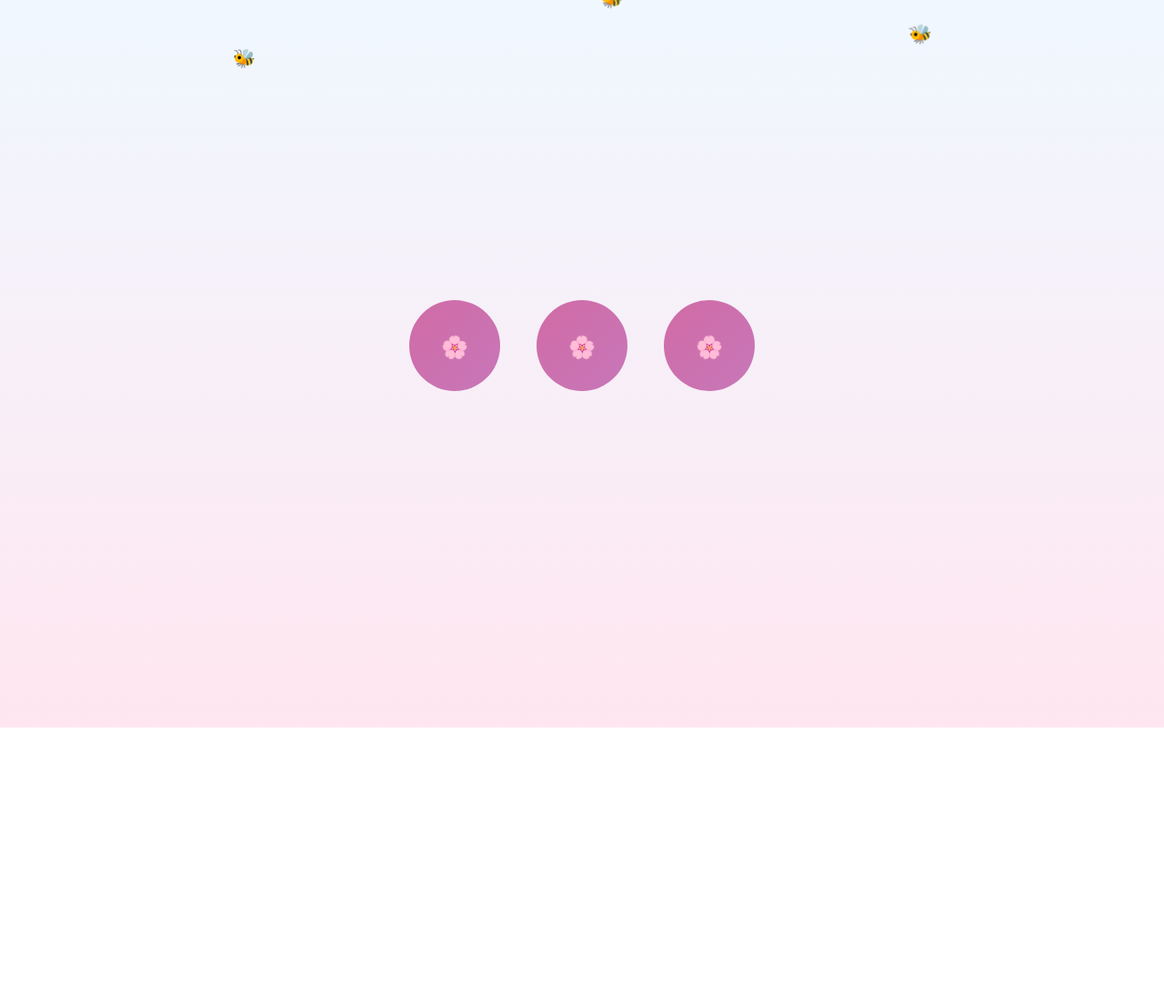
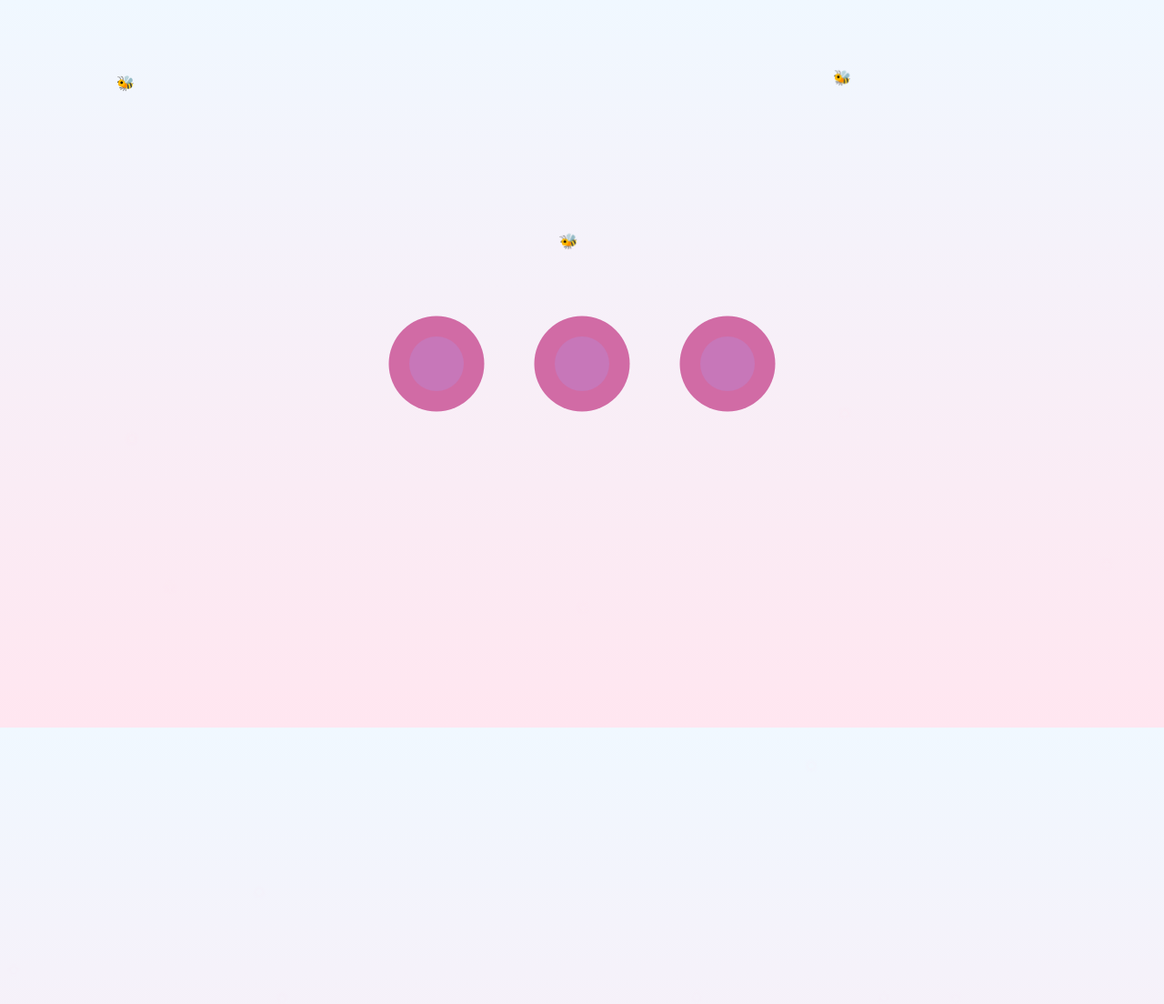
Before and after one commit to krischotoyt-cpu/krischotoyt-cpu.github.io, a plain HTML site: page index.html in a window 1280 px wide. Shown: the whole page at 91% size. Before the commit the page ends 800 px from the top, so only its background shows below. Drawn offline with Linux system fonts and the light colour scheme.

Commit message:
Update index.html

```diff
--- a/index.html
+++ b/index.html
@@ -3,7 +3,7 @@
 <head>
 <meta charset="UTF-8">
 <meta name="viewport" content="width=device-width, initial-scale=1.0">
-<title>Интерактивни орхидеи 🌸🐝</title>
+<title>Интерактивни арт орхидеи 🌸🐝</title>
 <style>
 body {
   margin:0;
@@ -22,11 +22,12 @@
   gap: 40px;
   flex-wrap:wrap;
   justify-content:center;
+  position: relative;
 }
 
 .orchid {
-  width: 100px;
-  height: 140px;
+  width: 120px;
+  height: 160px;
   position: relative;
   cursor: pointer;
   transition: transform 0.3s ease;
@@ -36,40 +37,26 @@
   transform: scale(1.05);
 }
 
+/* Закрито и отворено цвете */
 .closed, .open {
-  width: 100px;
-  height: 100px;
-  border-radius: 50%;
-  display:flex;
-  justify-content:center;
-  align-items:center;
-  color:#fff;
-  font-size:24px;
-  font-weight:bold;
-  text-align:center;
-  user-select:none;
-  position:absolute;
-  top:0;
-  left:0;
-  transition: all 0.8s ease;
+  width: 100%;
+  height: 100%;
+  position: absolute;
+  top:0; left:0;
+  transition: all 1s ease;
 }
 
-.closed {
-  background: linear-gradient(135deg, #d16ba5, #c777b9);
-}
+.closed { opacity:1; }
+.open { opacity:0; transform: scale(0.5); }
 
-.open {
-  background: linear-gradient(135deg, #f9a7c0, #f3c2d1);
-  opacity:0;
-  transform: scale(0.5);
-}
-
+/* Съобщение под цветето */
 .message {
   position:absolute;
-  bottom:-40px;
+  bottom:-30px;
+  width:100%;
+  text-align:center;
   font-size:14px;
   color:#d81b60;
-  text-align:center;
   opacity:0;
   transition: opacity 0.8s ease;
 }
@@ -77,7 +64,8 @@
 /* Пчелички */
 .bee {
   position:absolute;
-  font-size:20px;
+  width:24px;
+  height:24px;
   animation: fly linear infinite;
 }
 
@@ -89,13 +77,24 @@
   100% { transform: translate(0,0) rotate(0deg);}
 }
 
+/* Падащи частици */
+.particle {
+  position:absolute;
+  width:6px; height:6px;
+  background: #fff0;
+  border-radius:50%;
+  box-shadow: 0 0 6px #ffe6f0;
+  animation: fall linear infinite;
+}
+
+@keyframes fall {
+  to { transform: translateY(120vh); opacity:0; }
+}
+
 /* Responsive */
 @media (max-width:500px){
-  .orchids {
-    gap:20px;
-  }
-  .orchid { width:80px; height:110px;}
-  .closed, .open { width:80px; height:80px; font-size:20px;}
+  .orchid { width:80px; height:120px; }
+  .message { font-size:12px; }
 }
 </style>
 </head>
@@ -103,18 +102,52 @@
 
 <div class="orchids">
   <div class="orchid" data-clicks="0">
-    <div class="closed">🌸</div>
-    <div class="open">🌺</div>
+    <!-- SVG затворена орхидея -->
+    <div class="closed">
+      <svg viewBox="0 0 64 64" width="100%" height="100%">
+        <circle cx="32" cy="32" r="28" fill="#d16ba5"/>
+        <circle cx="32" cy="32" r="16" fill="#c777b9"/>
+      </svg>
+    </div>
+    <!-- SVG отворена орхидея -->
+    <div class="open">
+      <svg viewBox="0 0 64 64" width="100%" height="100%">
+        <circle cx="32" cy="32" r="28" fill="#f9a7c0"/>
+        <polygon points="32,10 42,32 32,54 22,32" fill="#f3c2d1"/>
+      </svg>
+    </div>
     <div class="message">Обичам те ❤️</div>
   </div>
+
   <div class="orchid" data-clicks="0">
-    <div class="closed">🌸</div>
-    <div class="open">🌺</div>
+    <div class="closed">
+      <svg viewBox="0 0 64 64" width="100%" height="100%">
+        <circle cx="32" cy="32" r="28" fill="#d16ba5"/>
+        <circle cx="32" cy="32" r="16" fill="#c777b9"/>
+      </svg>
+    </div>
+    <div class="open">
+      <svg viewBox="0 0 64 64" width="100%" height="100%">
+        <circle cx="32" cy="32" r="28" fill="#f9a7c0"/>
+        <polygon points="32,10 42,32 32,54 22,32" fill="#f3c2d1"/>
+      </svg>
+    </div>
     <div class="message">Ти си моето щастие 💖</div>
   </div>
+
   <div class="orchid" data-clicks="0">
-    <div class="closed">🌸</div>
-    <div class="open">🌺</div>
+    <div class="closed">
+      <svg viewBox="0 0 64 64" width="100%" height="100%">
+        <circle cx="32" cy="32" r="28" fill="#d16ba5"/>
+        <circle cx="32" cy="32" r="16" fill="#c777b9"/>
+      </svg>
+    </div>
+    <div class="open">
+      <svg viewBox="0 0 64 64" width="100%" height="100%">
+        <circle cx="32" cy="32" r="28" fill="#f9a7c0"/>
+        <polygon points="32,10 42,32 32,54 22,32" fill="#f3c2d1"/>
+      </svg>
+    </div>
     <div class="message">Завинаги с теб 💌</div>
   </div>
 </div>
@@ -129,27 +162,41 @@
     clicks++;
     orchid.dataset.clicks = clicks;
 
-    if(clicks>=2){ // след 2 клика се отваря
-      orchid.querySelector('.closed').style.opacity = 0;
+    if(clicks>=2){
+      orchid.querySelector('.closed').style.opacity=0;
       const openFlower = orchid.querySelector('.open');
-      openFlower.style.opacity = 1;
-      openFlower.style.transform = 'scale(1)';
-      orchid.querySelector('.message').style.opacity = 1;
+      openFlower.style.opacity=1;
+      openFlower.style.transform='scale(1)';
+      orchid.querySelector('.message').style.opacity=1;
     }
   });
 });
 
-// Пчелички
-const icons = ["🐝","🐝","🐝"];
-icons.forEach((icon, i)=>{
+// Добавяне на пчелички
+const beePaths = [
+  {left:'10%', top:'10%'},
+  {left:'70%', top:'20%'},
+  {left:'50%', top:'40%'}
+];
+
+beePaths.forEach((pos,i)=>{
   const bee = document.createElement('div');
   bee.className='bee';
-  bee.innerText=icon;
-  bee.style.left=(20 + i*30)+'%';
-  bee.style.top=(50 + i*20)+'px';
-  bee.style.animationDuration = (5 + i*2)+'s';
+  bee.innerText='🐝';
+  bee.style.left=pos.left;
+  bee.style.top=pos.top;
+  bee.style.animationDuration=(5+i*2)+'s';
   document.body.appendChild(bee);
 });
+
+// Падащи частици
+for(let i=0;i<20;i++){
+  const p = document.createElement('div');
+  p.className='particle';
+  p.style.left=Math.random()*100+'vw';
+  p.style.animationDuration=(3 + Math.random()*5)+'s';
+  document.body.appendChild(p);
+}
 </script>
 </body>
 </html>
```
